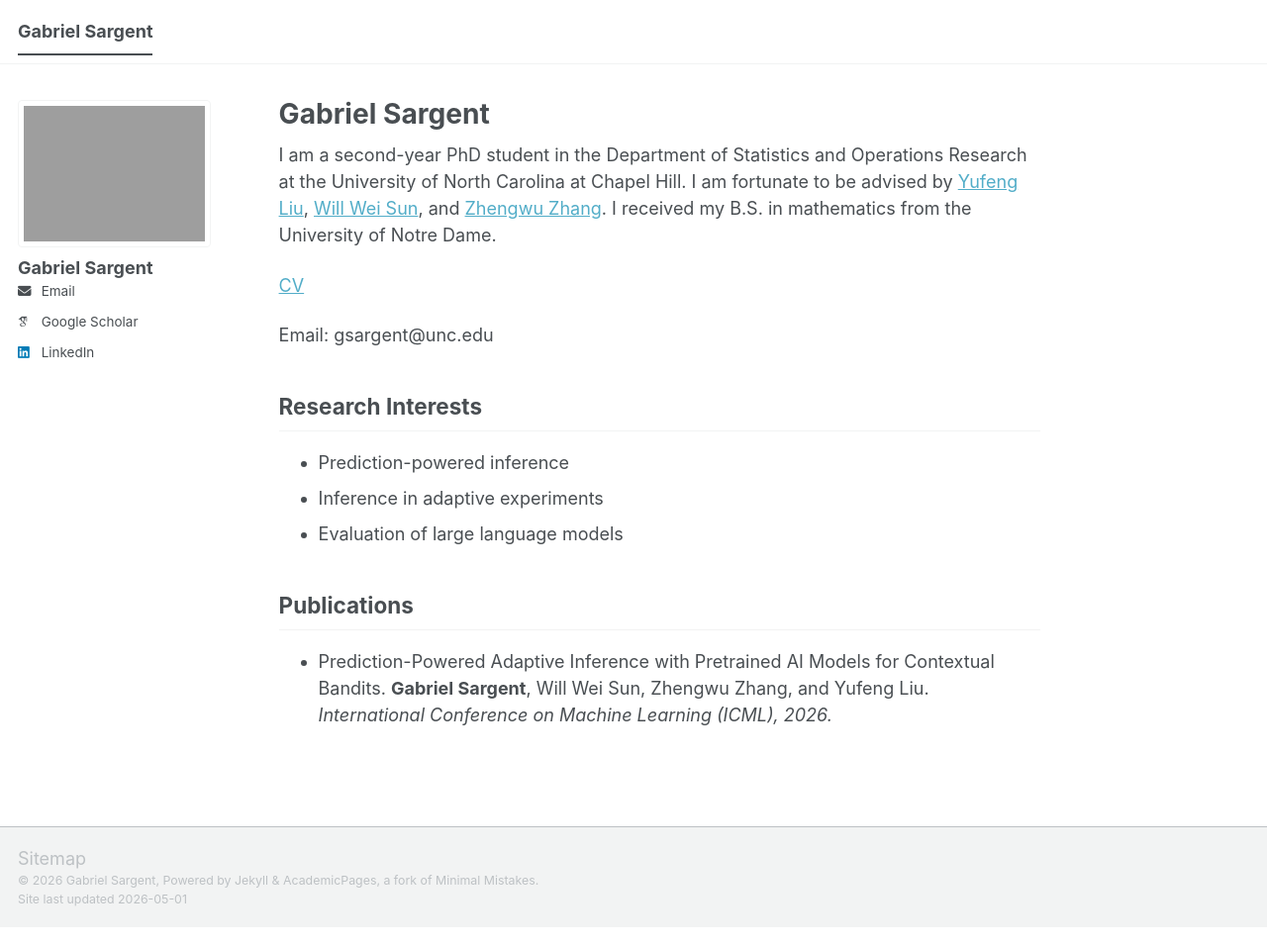
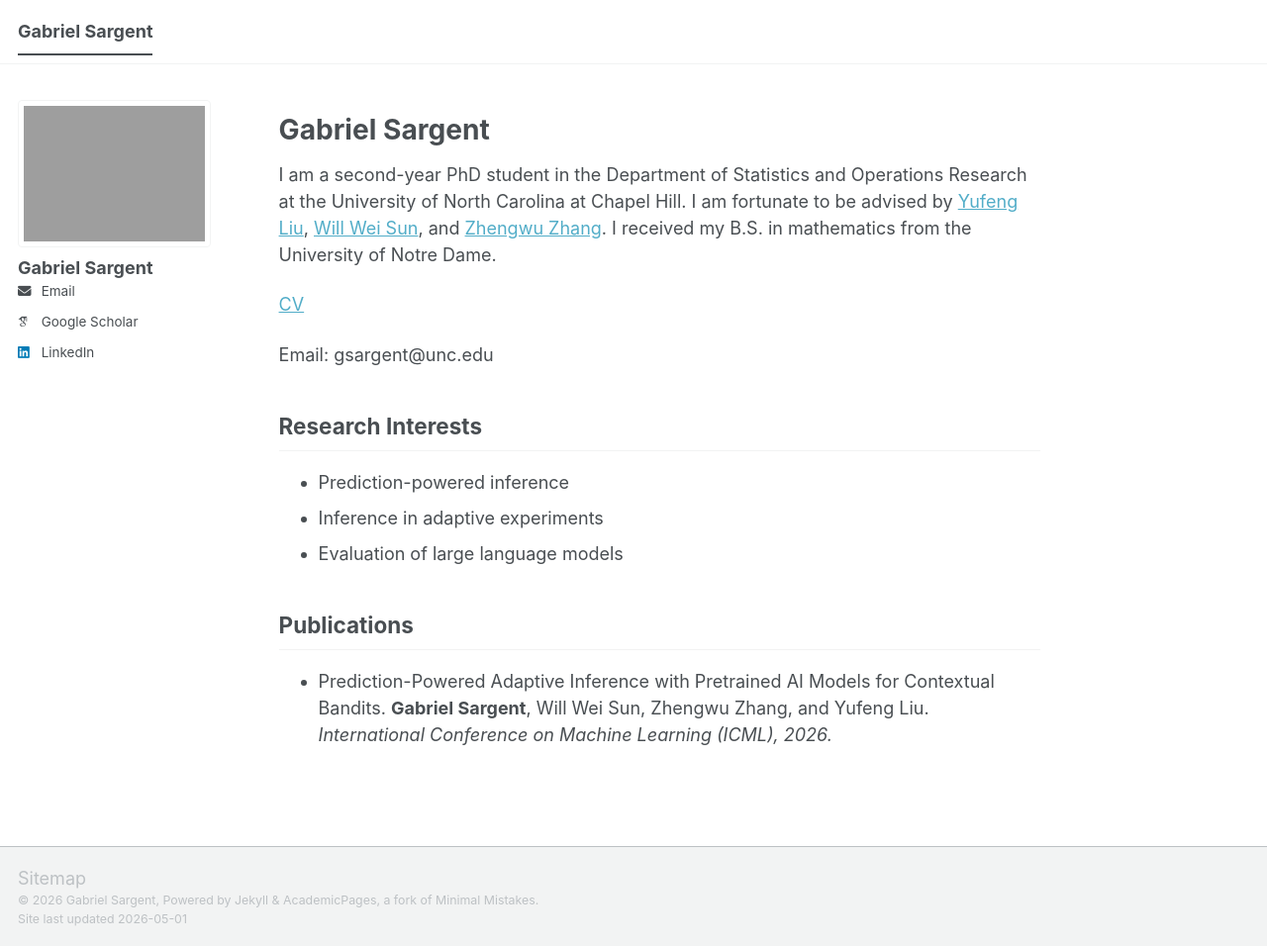
Before and after one commit to GabrielSargent/GabrielSargent.github.io, a Jekyll site: the page built from _pages/about.md, in a window 1280 px wide and 956 px high. Shown: the whole window at 99% size. Built offline with Jekyll 4.4.1, drawn with Linux system fonts in a browser that asks for light colours; some web fonts are replaced; a script bundle is joined from its source files by our own code; library files that are not in the unit come from our copies.

```diff
--- a/_pages/about.md
+++ b/_pages/about.md
@@ -1,11 +1,12 @@
 ---
 permalink: /
-title: "Gabriel Sargent"
+title: ""
 author_profile: true
 redirect_from:
   - /about/
   - /about.html
 ---
+# Gabriel Sargent
 
 I am a second-year PhD student in the Department of Statistics and Operations Research at the University of North Carolina at Chapel Hill. I am fortunate to be advised by [Yufeng Liu](https://sites.google.com/umich.edu/yufengliu/home), [Will Wei Sun](https://web.ics.purdue.edu/~sun244/), and [Zhengwu Zhang](https://zhengwu.github.io/). I received my B.S. in mathematics from the University of Notre Dame.
 
```
